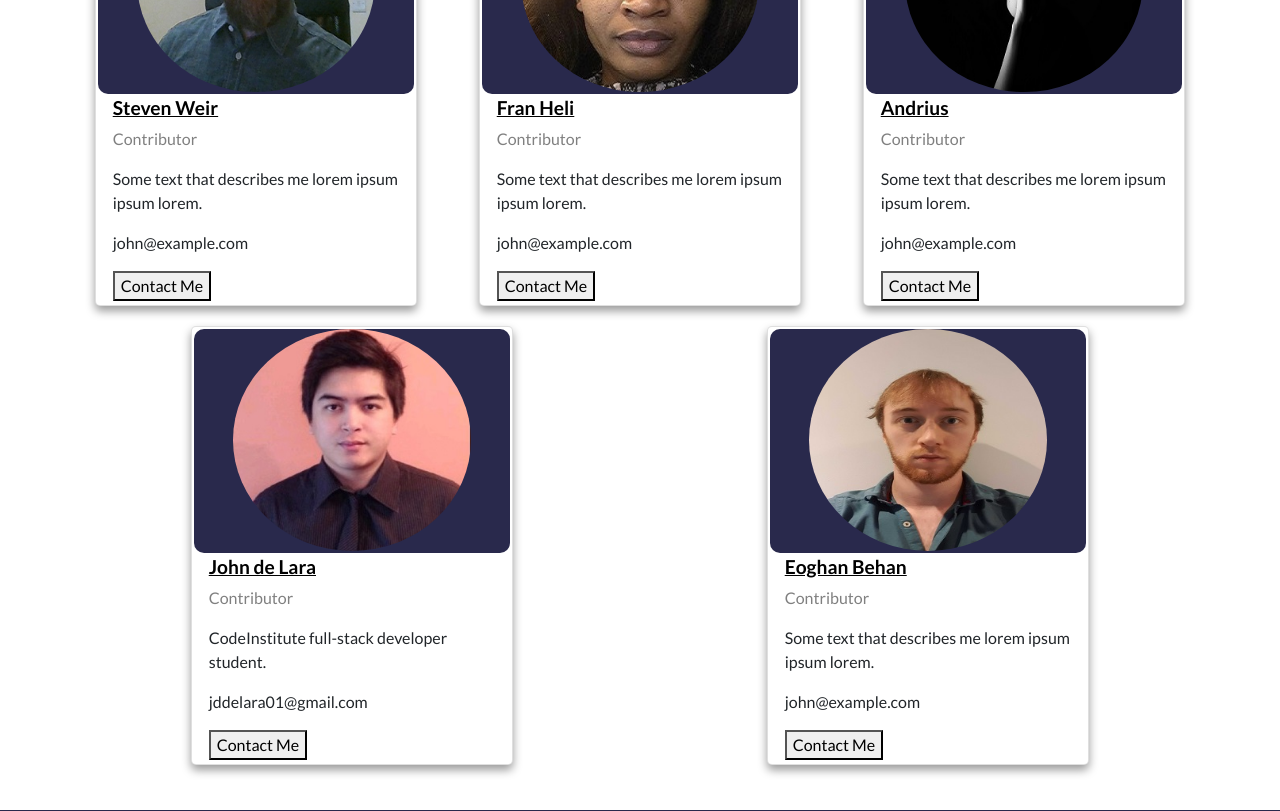
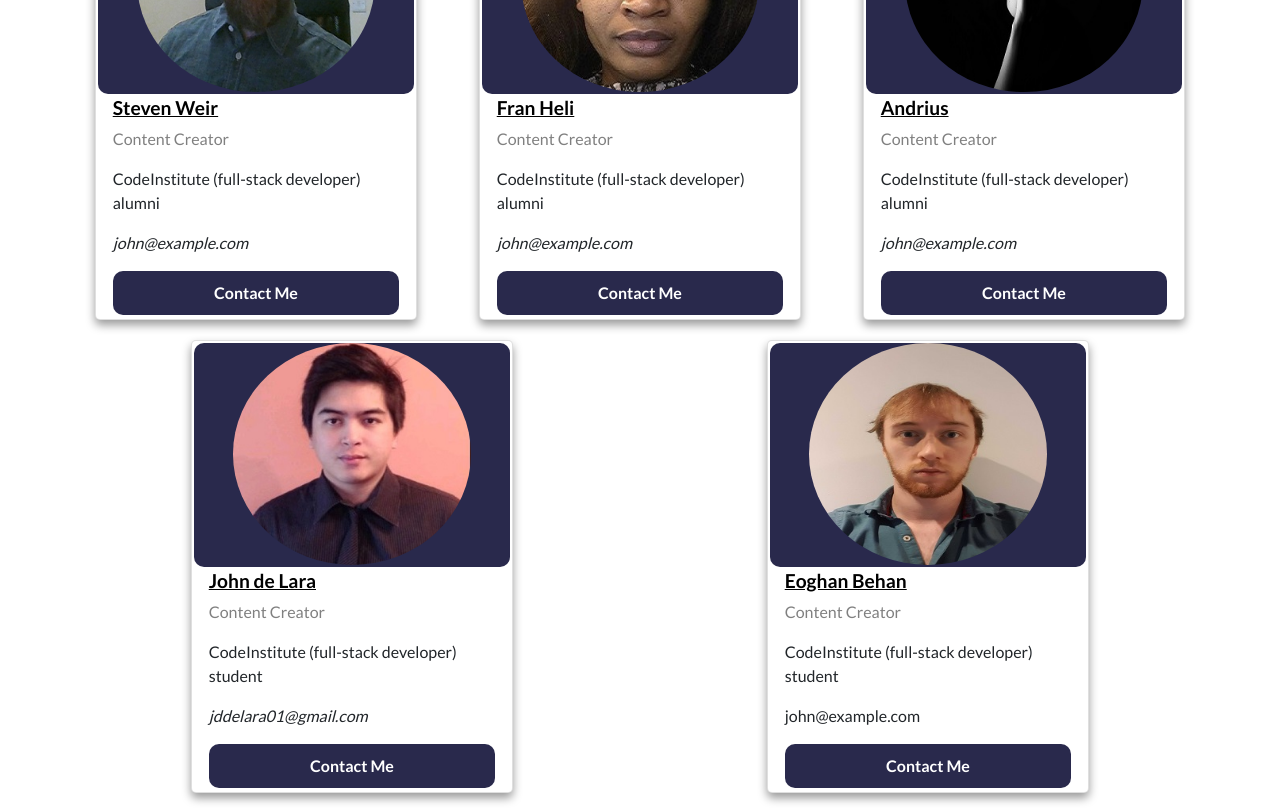
Before and after one commit to StevenWeir038/equality_consultants, a plain HTML site: page about.html in a window 1280 px wide. Shown: the part 730-1541 px from the top of the page. Drawn offline with nearby package versions, Linux system fonts and the light colour scheme.

Commit message:
Add button and update card content in about page

```diff
--- a/about.html
+++ b/about.html
@@ -64,7 +64,8 @@
                     Finance, Technology and Social Impact sectors.
                 </p>
                 <p>
-                    We are changing the business landscape by increasing the pool of exceptional candidates and offering them
+                    We are changing the business landscape by increasing the pool of exceptional candidates and offering
+                    them
                     unique leadership opportunities.
                 </p>
                 <p>
@@ -89,10 +90,12 @@
                 </div>
                 <div class="card-details">
                     <h3>Steven Weir</h3>
-                    <p class="title">Contributor</p>
-                    <p>Some text that describes me lorem ipsum ipsum lorem.</p>
-                    <p>john@example.com</p>
-                    <button>Contact Me</button>
+                    <p class="title">Content Creator</p>
+                    <p>CodeInstitute (full-stack developer) alumni</p>
+                    <p><i>john@example.com</i></p>
+                    <a href="" target="_blank">
+                        <button class="card-button background-blue">Contact Me</button>
+                    </a>
                 </div>
             </div>
             <div class="card">
@@ -101,10 +104,12 @@
                 </div>
                 <div class="card-details">
                     <h3>Fran Heli</h3>
-                    <p class="title">Contributor</p>
-                    <p>Some text that describes me lorem ipsum ipsum lorem.</p>
-                    <p>john@example.com</p>
-                    <button>Contact Me</button>
+                    <p class="title">Content Creator</p>
+                    <p>CodeInstitute (full-stack developer) alumni</p>
+                    <p><i>john@example.com</i></p>
+                    <a href="" target="_blank">
+                        <button class="card-button background-blue">Contact Me</button>
+                    </a>
                 </div>
             </div>
             <div class="card">
@@ -113,10 +118,12 @@
                 </div>
                 <div class="card-details">
                     <h3>Andrius</h3>
-                    <p class="title">Contributor</p>
-                    <p>Some text that describes me lorem ipsum ipsum lorem.</p>
-                    <p>john@example.com</p>
-                    <button>Contact Me</button>
+                    <p class="title">Content Creator</p>
+                    <p>CodeInstitute (full-stack developer) alumni</p>
+                    <p><i>john@example.com</i></p>
+                    <a href="" target="_blank">
+                        <button class="card-button background-blue">Contact Me</button>
+                    </a>
                 </div>
             </div>
             <div class="card">
@@ -125,10 +132,12 @@
                 </div>
                 <div class="card-details">
                     <h3>John de Lara</h3>
-                    <p class="title">Contributor</p>
-                    <p>CodeInstitute full-stack developer student.</p>
-                    <p>jddelara01@gmail.com</p>
-                    <button>Contact Me</button>
+                    <p class="title">Content Creator</p>
+                    <p>CodeInstitute (full-stack developer) student</p>
+                    <p><i>jddelara01@gmail.com</i></p>
+                    <a href="https://www.linkedin.com/in/john-de-lara-785bb023b/" target="_blank">
+                        <button class="card-button background-blue">Contact Me</button>
+                    </a>
                 </div>
             </div>
             <div class="card">
@@ -137,10 +146,12 @@
                 </div>
                 <div class="card-details">
                     <h3>Eoghan Behan</h3>
-                    <p class="title">Contributor</p>
-                    <p>Some text that describes me lorem ipsum ipsum lorem.</p>
+                    <p class="title">Content Creator</p>
+                    <p>CodeInstitute (full-stack developer) student</p>
                     <p>john@example.com</p>
-                    <button>Contact Me</button>
+                    <a href="" target="_blank">
+                        <button class="card-button background-blue">Contact Me</button>
+                    </a>
                 </div>
             </div>
         </div>
--- a/assets/css/style.css
+++ b/assets/css/style.css
@@ -527,6 +527,22 @@ footer {
   margin: 25px auto;
 }
 
+.card-button {
+  margin-bottom: 0;
+  width: 100%;
+  border: none;
+  color: #fff;
+  font-weight: bold;
+  padding: 10px;
+  cursor: pointer;
+}
+
+.card-button:hover {
+  opacity: 0.6;
+}
+
+/* About us page end */
+
 .employers-img::after {
   display: block;
   content: '';
```
